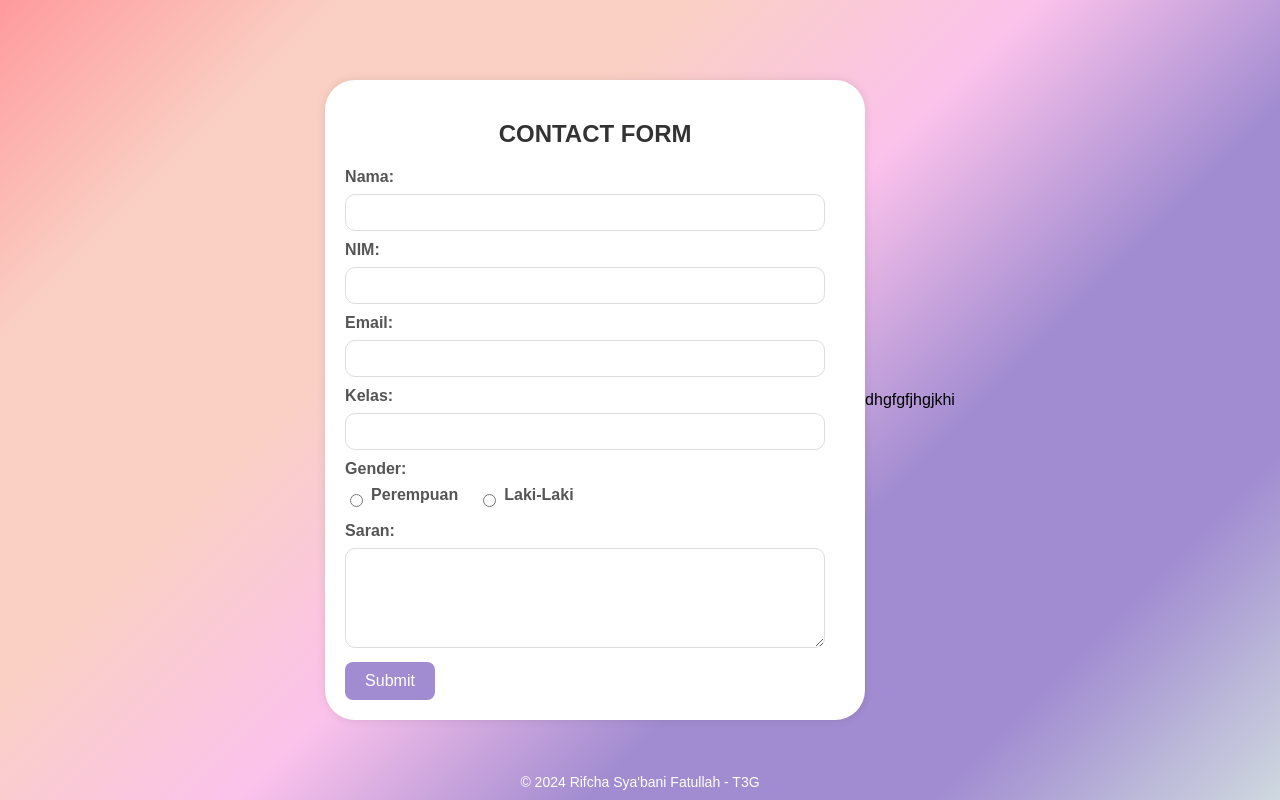
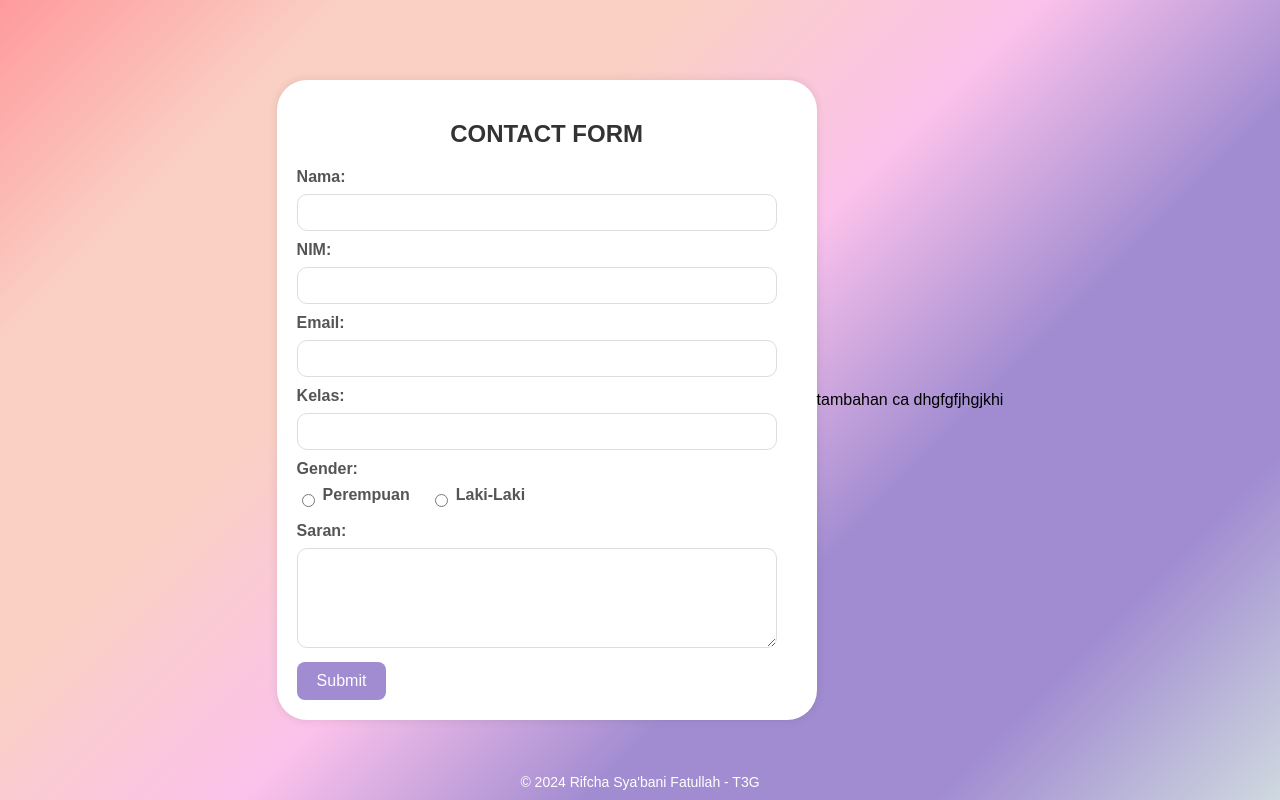
Before and after one commit to rifchasyabani30/contact-form-, a PHP site: page / in a window 1280 px wide. Run offline with PHP 8.4, Linux system fonts and the light colour scheme.

Commit message:
sdfhgsjhgfd

```diff
--- a/index.php
+++ b/index.php
@@ -170,4 +170,4 @@ if ($_SERVER["REQUEST_METHOD"] == "POST") {
     </div>
 </body>
 </html>
-dhgfgfjhgjkhi
+tambahan ca dhgfgfjhgjkhi
```
